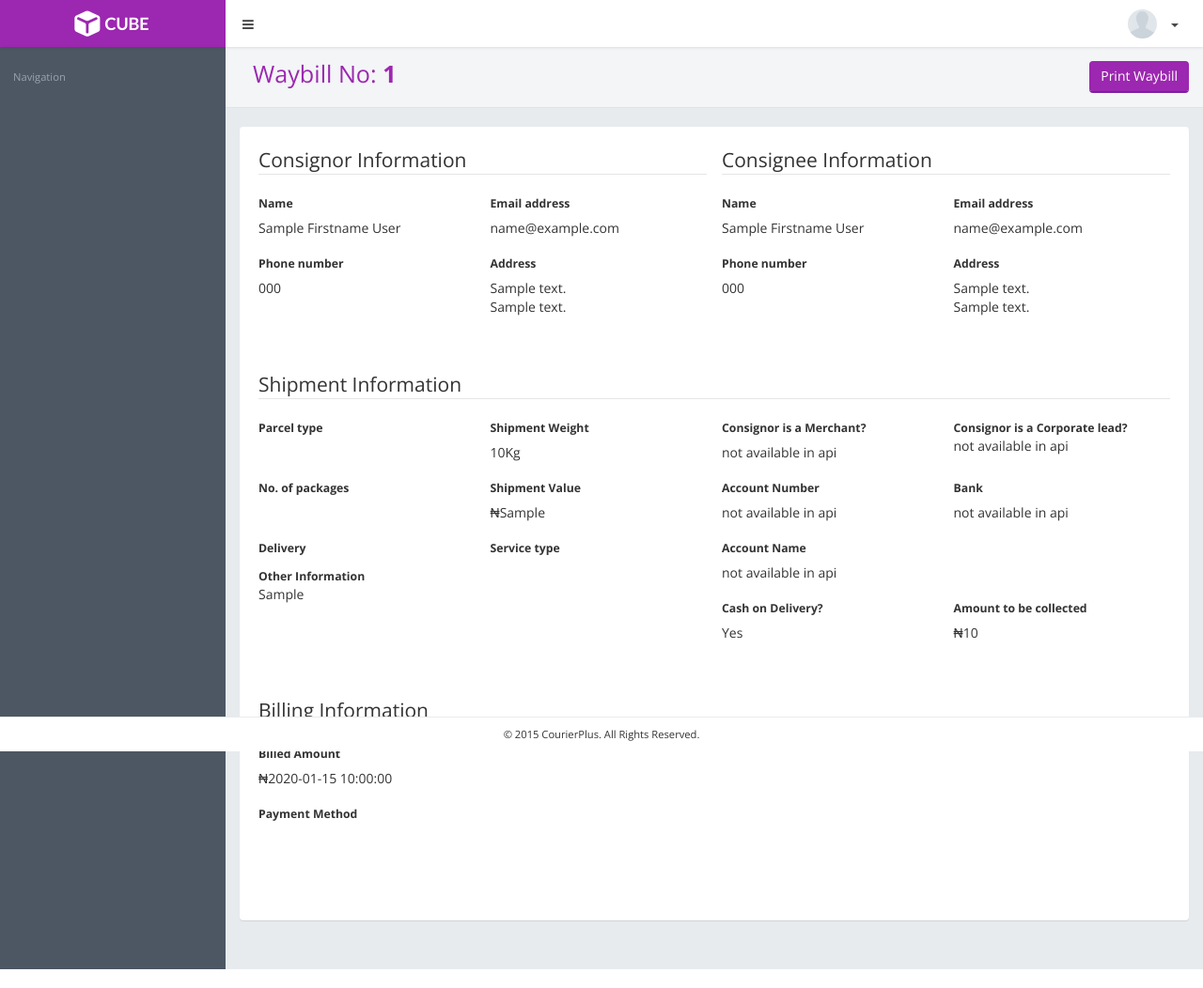
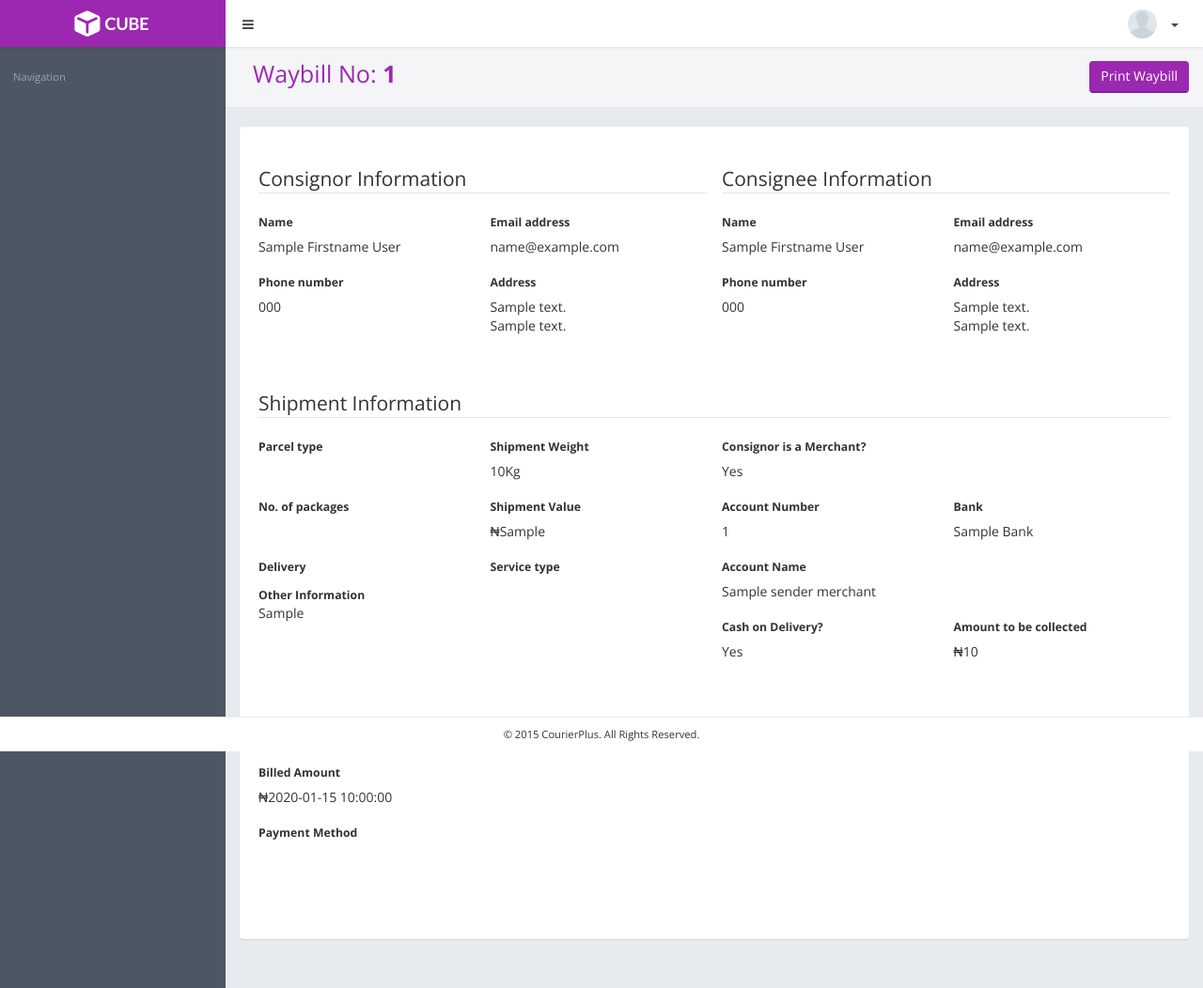
Before and after one commit to ollysun/trackwebclient, a Yii app: the page made by views/shipments/view.php in a window 1280 px wide. Shown: the whole page at 94% size. Run offline with PHP 8.4 and a stand-in for Yii, Linux system fonts and the light colour scheme; the template is opened without the code that fills it: most values are stand-ins (such as "Sample title", 1, 10 or a date in 2020); data that the repository does not hold is empty; some libraries are stand-ins or nearby versions.

Commit message:
[CPTTK-153] - Fixed View waybill summary page

```diff
--- a/views/shipments/view.php
+++ b/views/shipments/view.php
@@ -15,9 +15,6 @@ $this->params['breadcrumbs'][] = 'Waybill';
 ?>
 
 <div class="main-box no-header">
-	<div>
-		<?php //var_dump($parcelData); ?>
-	</div>
 	<div class="main-box-body row">
 		<div class="col-xs-12 col-sm-6">
 			<fieldset>
@@ -178,30 +175,32 @@ $this->params['breadcrumbs'][] = 'Waybill';
 								<div class="col-xs-6">
 									<label>Consignor is a Merchant?</label>
 									<div class="form-control-static">
-										not available in api
+										<?= (empty($senderMerchant)) ? 'No' : 'Yes'; ?>
 									</div>
 								</div>
-								<div class="col-xs-6">
+								<div class="col-xs-6 hidden">
 									<label>Consignor is a Corporate lead?</label>
 									<div class="class-form-control-static">
 										not available in api
 									</div>
 								</div>
 							</div>
+							<?php if(!empty($senderMerchant)) { ?>
 							<div class="row">
 								<div class="col-xs-6 form-group">
 									<label>Account Number</label>
-									<div class="form-control-static">not available in api</div>
+									<div class="form-control-static"><?= $senderMerchant['account_no']; ?></div>
 								</div>
 								<div class="col-xs-6 form-group">
 									<label>Bank</label>
-									<div class="form-control-static">not available in api</div>
+									<div class="form-control-static"><?= ucwords($senderMerchant['bank']['name']); ?></div>
 								</div>
 								<div class="col-xs-12 form-group">
 									<label>Account Name</label>
-									<div class="form-control-static">not available in api</div>
+									<div class="form-control-static"><?= $senderMerchant['account_name']; ?></div>
 								</div>
 							</div>
+							<?php } ?>
 							<div class="row form-group">
 								<div class="col-xs-6">
 									<label>Cash on Delivery?</label>
```
Also changed, not shown: controllers/ShipmentsController.php (+12 -1 lines).
